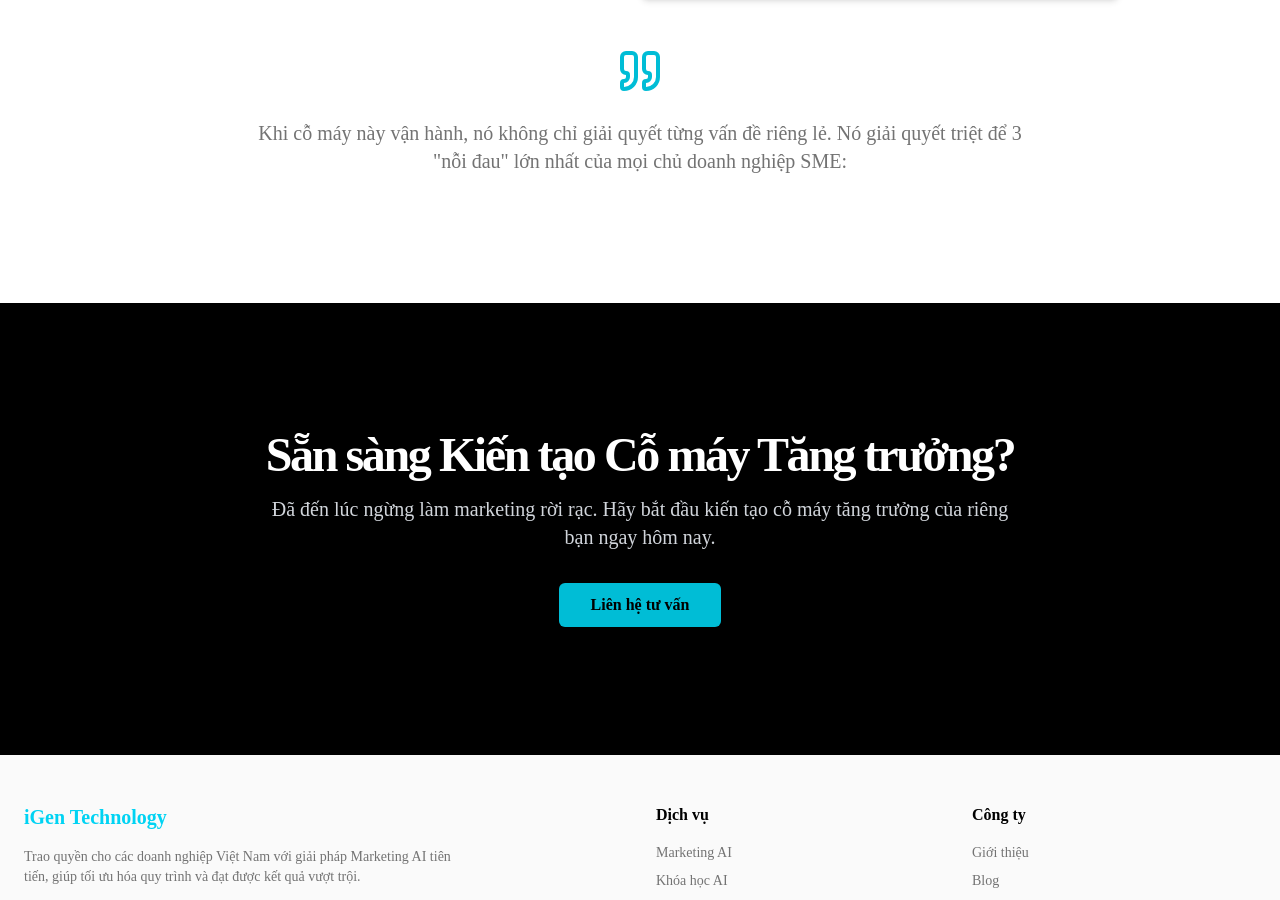
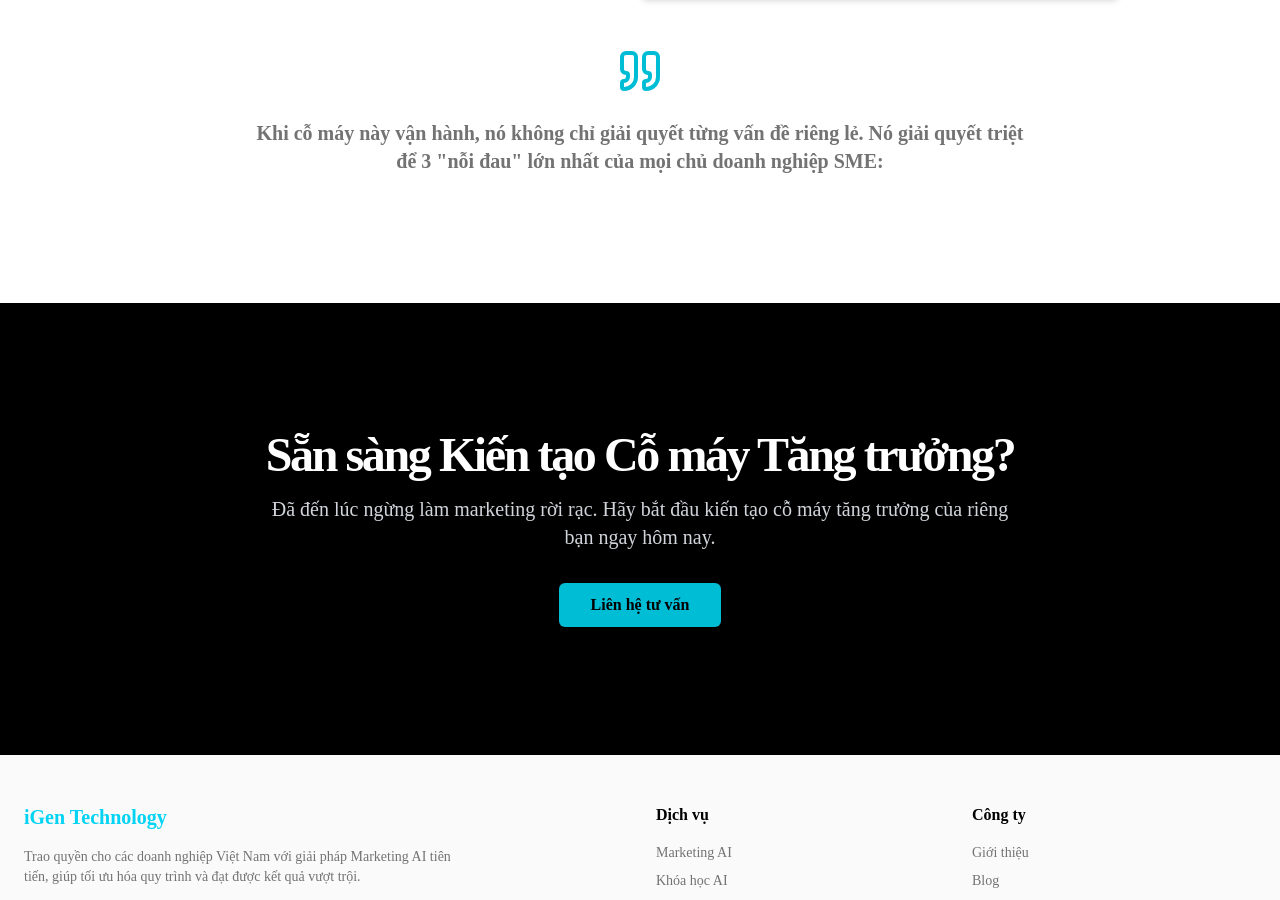
Before and after one commit to jb007-gg/igen-backend, a Next.js app: page /giai-phap in a window 1280 px wide. Shown: the part 1633-2533 px from the top of the page. Built offline with nearby package versions, Linux system fonts and the light colour scheme.

Commit message:
bold (_for element p_)

```diff
--- a/src/app/giai-phap/page.tsx
+++ b/src/app/giai-phap/page.tsx
@@ -93,7 +93,7 @@ export default function SolutionsPage() {
             </div>
             <div className="mt-12 mx-auto max-w-3xl text-center">
                 <Quote className="mx-auto h-12 w-12 text-primary" />
-                <p className="mt-6 text-lg text-muted-foreground md:text-xl">
+                <p className="mt-6 text-lg font-bold text-muted-foreground md:text-xl">
                     Khi cỗ máy này vận hành, nó không chỉ giải quyết từng vấn đề riêng lẻ. Nó giải quyết triệt để 3 "nỗi đau" lớn nhất của mọi chủ doanh nghiệp SME:
                 </p>
             </div>
```
